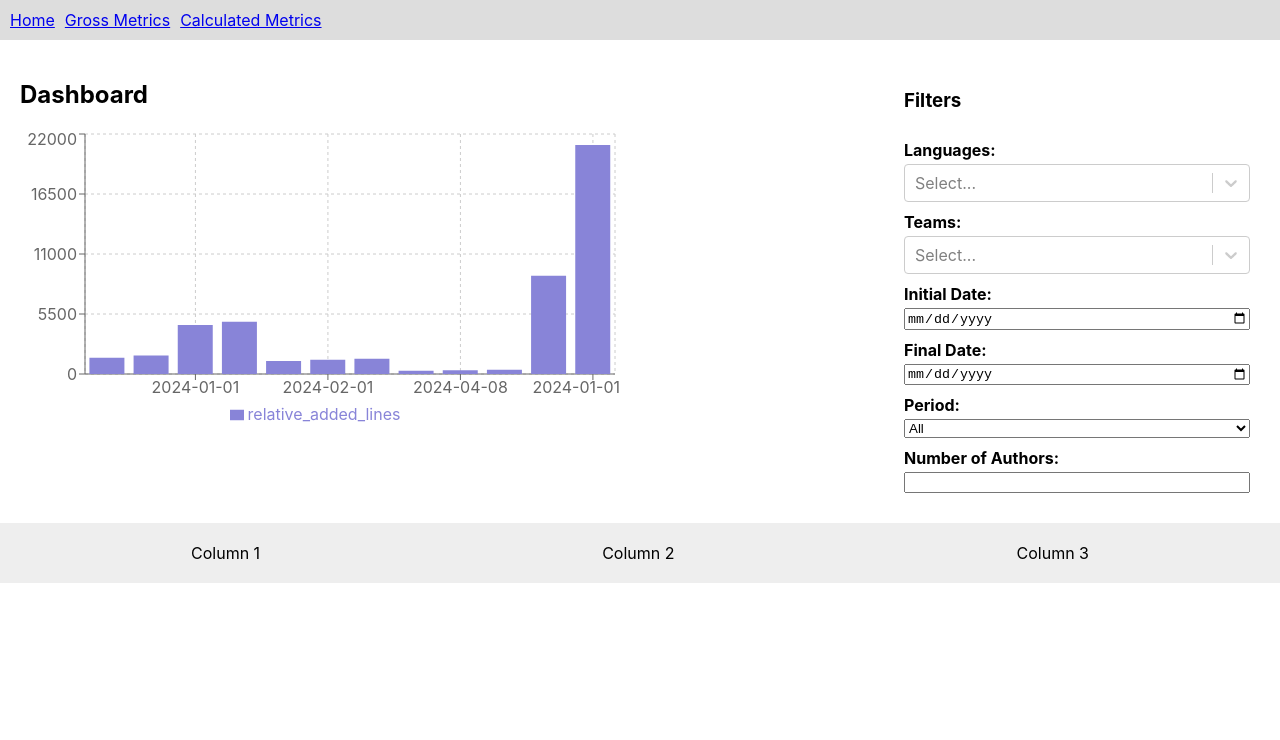
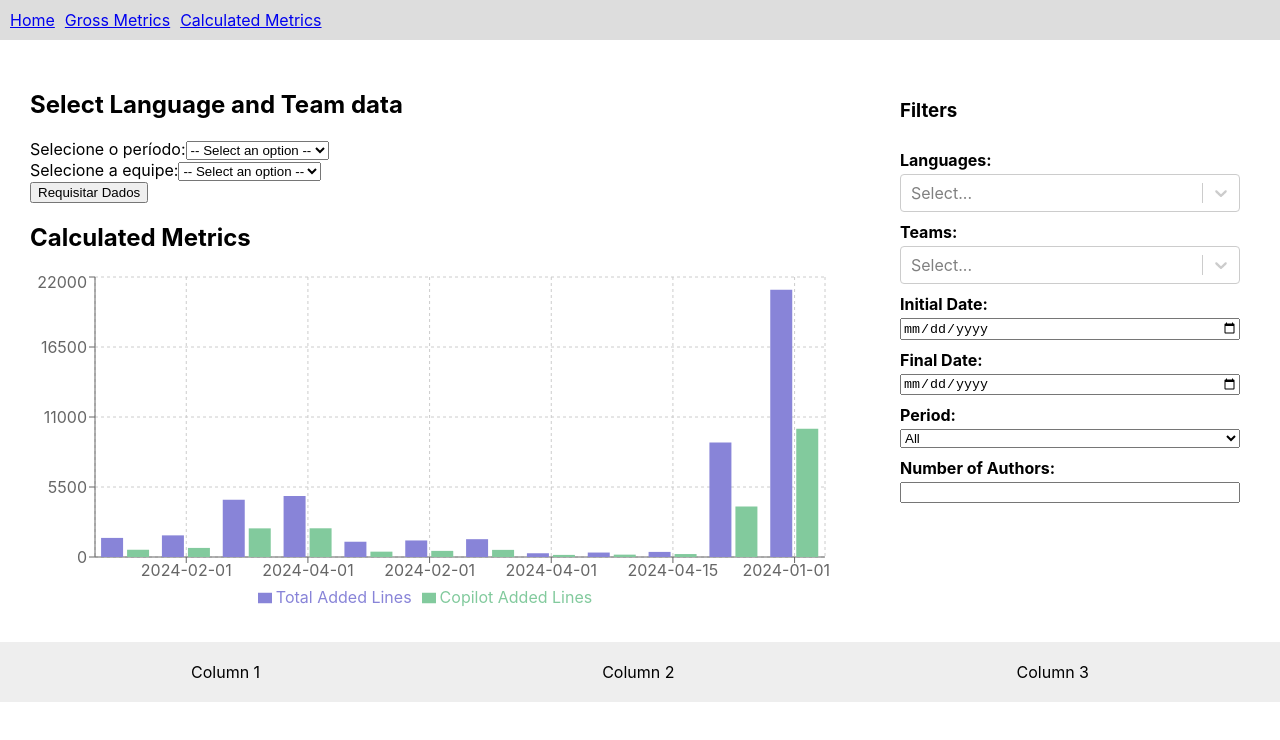
Before and after one commit to hfduran/canaicode, a React (Create React App) app in the folder frontend/: page /gross-metrics in a window 1280 px wide. Shown: the top 740 px of the page. Built offline with nearby package versions, Linux system fonts and the light colour scheme.

Commit message:
copilot x total added lines

```diff
--- a/frontend/src/components/Dashboard.js
+++ b/frontend/src/components/Dashboard.js
@@ -2,8 +2,9 @@ import React, { useState } from 'react';
 import Filters from './Filters';
 import mockDashboardData from '../data/mockData';
 import { BarChart, Bar, CartesianGrid, XAxis, YAxis, Tooltip, Legend } from 'recharts';
+import RequestDataButton from './RequestData';
 
-const Dashboard = () => {
+const CalculatedMetricsDashboard = () => {
   const [filters, setFilters] = useState({
     languages: [],
     teams: [],
@@ -13,11 +14,11 @@ const Dashboard = () => {
     numberOfAuthors: ''
   });
 
-  // Gera opções únicas
+  // Gera opções únicas - p/ fazer o dropdown do filtro
   const availableLanguages = Array.from(new Set(mockDashboardData.flatMap(item => item.languages)));
   const availableTeams = Array.from(new Set(mockDashboardData.map(item => item.team)));
 
-  // Filtra os dados conforme os filtros
+  // Filter
   const filteredData = mockDashboardData.filter(item => {
     return (
       (filters.languages.length === 0 || filters.languages.some(lang => item.languages.includes(lang))) &&
@@ -43,17 +44,31 @@ const Dashboard = () => {
   console.log("Flattened Data: ", flattenedData);
 
   return (
-    <div className="dashboard-container" style={{ display: 'flex', gap: '20px', padding: '20px' }}>
+    <div className="dashboard-container" style={{ display: 'flex', gap: '20px', padding: '30px' }}>
       <div className="dashboard-main" style={{ flex: 0.7 }}>
-        <h2>Dashboard</h2>
+        <h2>Select Language and Team data</h2>
+          <RequestDataButton
+            timeOptions={['Week', 'Month', 'Year', 'Semester']} // deve vir do back depois
+            teamOptions={['Team Alpha', 'Team Beta']} // deve vir do back depois
+          />
+        <h2>Calculated Metrics</h2>
 
-        <BarChart width={600} height={300} data={flattenedData}>
+        <BarChart width={800} height={340} data={flattenedData}>
           <CartesianGrid strokeDasharray="3 3" />
           <XAxis dataKey="initial_date" />
           <YAxis />
-          <Tooltip />
+          <Tooltip
+            formatter={(value, name, props) => {
+              if (name === 'Copilot Added Lines') {
+                const percentage = props.payload.percentage_lines_added_by_copilot;
+                return [`${value} lines (${percentage}%)`, name];
+              }
+              return [`${value} lines`, name];
+            }}
+          />
           <Legend />
-          <Bar dataKey="relative_added_lines" fill="#8884d8" />
+          <Bar dataKey="relative_added_lines" fill="#8884d8" name="Total Added Lines" />
+          <Bar dataKey="relative_added_lines_by_copilot" fill="#82ca9d" name="Copilot Added Lines" />
         </BarChart>
       </div>
 
@@ -69,4 +84,4 @@ const Dashboard = () => {
   );
 };
 
-export default Dashboard;
+export default CalculatedMetricsDashboard;
--- /dev/null
+++ b/frontend/src/components/DropdownButton.js
@@ -0,0 +1,27 @@
+import React from 'react';
+
+const DropdownButton = ({ options, selected, setSelected, label }) => {
+  const handleSelectChange = (event) => {
+    const value = event.target.value;
+    setSelected(value);
+    console.log('Selected option:', value);
+  };
+
+  return (
+    <div>
+      <label htmlFor="my-select">{label}</label>
+      <select id="my-select" value={selected} onChange={handleSelectChange}>
+        <option value="" disabled>
+          -- Select an option --
+        </option>
+        {options.map((option) => (
+          <option key={option} value={option}>
+            {option}
+          </option>
+        ))}
+      </select>
+    </div>
+  );
+};
+
+export default DropdownButton;
--- a/frontend/src/components/Filters.js
+++ b/frontend/src/components/Filters.js
@@ -43,7 +43,6 @@ const Filters = ({
         />
       </div>
 
-      {/* restante do código permanece igual */}
       <div className="filter-group">
         <label>Initial Date:</label>
         <input
--- /dev/null
+++ b/frontend/src/components/RequestData.js
@@ -0,0 +1,36 @@
+import React, { useState } from 'react';
+import DropdownButton from './DropdownButton';
+
+const RequestDataButton = ({ timeOptions, teamOptions }) => {
+  const [timeRange, setTimeRange] = useState('');
+  const [team, setTeam] = useState('');
+
+  const handleRequisitarDados = () => {
+    console.log('Opção de tempo selecionada: ', timeRange);
+    console.log('Equipe selecionada: ', team);
+  };
+
+  return (
+    <div>
+      <DropdownButton
+        options={timeOptions}
+        selected={timeRange}
+        setSelected={setTimeRange}
+        label="Selecione o período:"
+      />
+
+      <DropdownButton
+        options={teamOptions}
+        selected={team}
+        setSelected={setTeam}
+        label="Selecione a equipe:"
+      />
+
+      <button onClick={handleRequisitarDados}>
+        Requisitar Dados
+      </button>
+    </div>
+  );
+};
+
+export default RequestDataButton;
--- a/frontend/src/data/mockData.js
+++ b/frontend/src/data/mockData.js
@@ -9,6 +9,7 @@ const mockDashboardData = [
         final_date: "2024-01-31",
         relative_added_lines: 1500,
         percentage_lines_added_by_copilot: 38,
+        relative_added_lines_by_copilot: 0.38 * 1500,
         number_of_authors: 4
       },
       {
@@ -16,6 +17,7 @@ const mockDashboardData = [
         final_date: "2024-02-29",
         relative_added_lines: 1700,
         percentage_lines_added_by_copilot: 42,
+        relative_added_lines_by_copilot: 0.42 * 1700,
         number_of_authors: 5
       }
     ]
@@ -30,6 +32,7 @@ const mockDashboardData = [
         final_date: "2024-03-31",
         relative_added_lines: 4500,
         percentage_lines_added_by_copilot: 50,
+        relative_added_lines_by_copilot: 0.50 * 4500,
         number_of_authors: 7
       },
       {
@@ -37,6 +40,7 @@ const mockDashboardData = [
         final_date: "2024-06-30",
         relative_added_lines: 4800,
         percentage_lines_added_by_copilot: 47,
+        relative_added_lines_by_copilot: 0.47 * 4800,
         number_of_authors: 6
       }
     ]
@@ -51,6 +55,7 @@ const mockDashboardData = [
         final_date: "2024-01-31",
         relative_added_lines: 1200,
         percentage_lines_added_by_copilot: 35,
+        relative_added_lines_by_copilot: 0.35 * 1200,
         number_of_authors: 3
       },
       {
@@ -58,6 +63,7 @@ const mockDashboardData = [
         final_date: "2024-02-29",
         relative_added_lines: 1300,
         percentage_lines_added_by_copilot: 37,
+        relative_added_lines_by_copilot: 0.37 * 1300,
         number_of_authors: 4
       },
       {
@@ -65,6 +71,7 @@ const mockDashboardData = [
         final_date: "2024-03-31",
         relative_added_lines: 1400,
         percentage_lines_added_by_copilot: 40,
+        relative_added_lines_by_copilot: 0.40 * 1400,
         number_of_authors: 4
       }
     ]
@@ -79,6 +86,7 @@ const mockDashboardData = [
         final_date: "2024-04-07",
         relative_added_lines: 300,
         percentage_lines_added_by_copilot: 55,
+        relative_added_lines_by_copilot: 0.55 * 300,
         number_of_authors: 2
       },
       {
@@ -86,6 +94,7 @@ const mockDashboardData = [
         final_date: "2024-04-14",
         relative_added_lines: 350,
         percentage_lines_added_by_copilot: 53,
+        relative_added_lines_by_copilot: 0.53 * 350,
         number_of_authors: 2
       },
       {
@@ -93,6 +102,7 @@ const mockDashboardData = [
         final_date: "2024-04-21",
         relative_added_lines: 400,
         percentage_lines_added_by_copilot: 58,
+        relative_added_lines_by_copilot: 0.58 * 400,
         number_of_authors: 3
       }
     ]
@@ -107,6 +117,7 @@ const mockDashboardData = [
         final_date: "2024-06-30",
         relative_added_lines: 9000,
         percentage_lines_added_by_copilot: 44,
+        relative_added_lines_by_copilot: 0.44 * 9000,
         number_of_authors: 8
       }
     ]
@@ -121,6 +132,7 @@ const mockDashboardData = [
         final_date: "2024-12-31",
         relative_added_lines: 21000,
         percentage_lines_added_by_copilot: 48,
+        relative_added_lines_by_copilot: 0.48 * 21000,
         number_of_authors: 15
       }
     ]
--- a/frontend/src/pages/CalculatedMetrics.js
+++ b/frontend/src/pages/CalculatedMetrics.js
@@ -1,7 +1,7 @@
 // CalculatedMetrics.js
 
 import { useState } from "react";
-import Dashboard from "../components/Dashboard";
+import CalculatedMetricsDashboard from "../components/Dashboard";
 import Filters from "../components/Filters";
 import mockDashboardData from "../data/mockData";
 
@@ -15,10 +15,12 @@ function CalculatedMetrics() {
     numberOfAuthors: "",
   });
 
+  // remover abaixo, vai vir do back
   const availableLanguages = Array.from(
     new Set(mockDashboardData.flatMap((item) => item.languages ?? []))
   );
 
+  // remover abaixo, vai vir do back
   const availableTeams = Array.from(new Set(mockDashboardData.map((item) => item.team)));
 
   return (
@@ -26,7 +28,7 @@ function CalculatedMetrics() {
       <p>This dashboard shows calculated metrics of the system...</p>
       <div style={{ display: "flex", gap: "20px", margin: "0 50px" }}>
         <div style={{ flex: 7 }}>
-          <Dashboard filters={filters} />
+          <CalculatedMetricsDashboard filters={filters} />
         </div>
         <div style={{ flex: 3 }}>
           <Filters
--- a/frontend/src/pages/GrossMetrics.js
+++ b/frontend/src/pages/GrossMetrics.js
@@ -1,4 +1,4 @@
-import Dashboard from '../components/Dashboard';
+// import GrossMetricsDashboard from '../components/Dashboard';
 import Filters from '../components/Filters';
 
 function GrossMetrics() {
@@ -6,9 +6,9 @@ function GrossMetrics() {
     <div>
       <p>This dashboard shows gross metrics of the system...</p>
       <div style={{ display: 'flex', gap: '20px', margin: '0 50px' }}>
-        <div style={{ flex: 7 }}>
+        {/* <div style={{ flex: 7 }}>
           <Dashboard />
-        </div>
+        </div> */}
         <div style={{ flex: 3 }}>
           <Filters />
         </div>
```
Also changed, not shown: frontend/src/data/calculatedMockData.js (added, +109 -0 lines).
